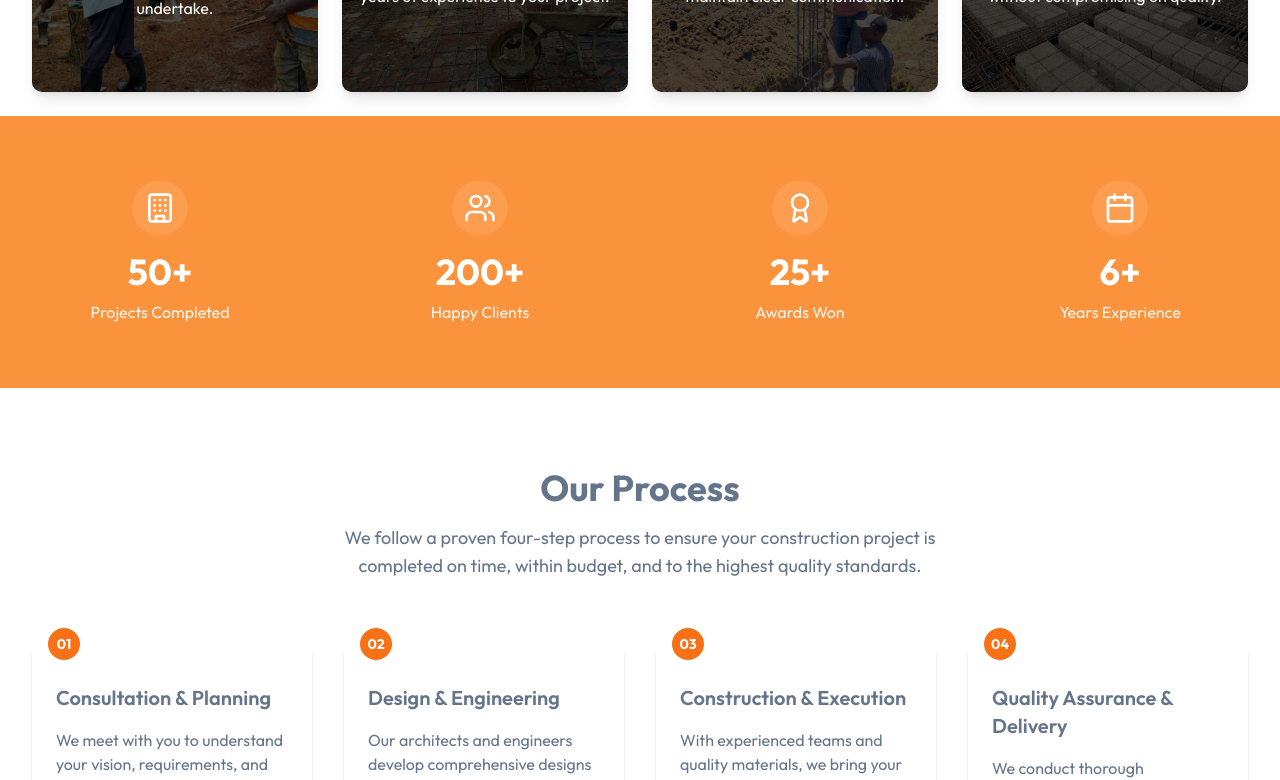
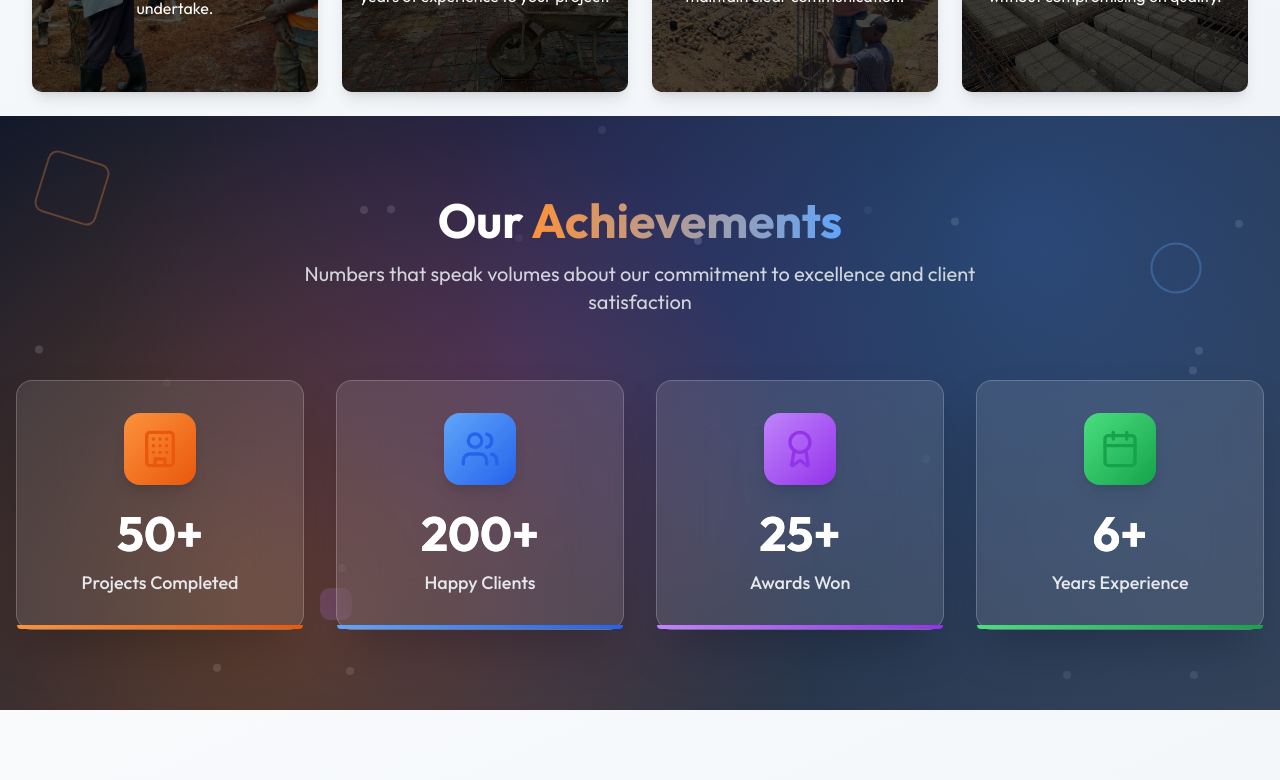
Before and after one commit to victornjiru80/EKON-v2, a React (Vite) app: page / in a window 1280 px wide. Shown: the part 1160-1940 px from the top of the page. Built offline with nearby package versions, Linux system fonts and the light colour scheme.

Commit message:
fixed some ui issues

```diff
--- a/src/components/OurValues.tsx
+++ b/src/components/OurValues.tsx
@@ -37,7 +37,7 @@ const OurValues: React.FC = () => {
   ];
 
   return (
-    <section className="py-20 bg-white">
+    <section className="py-20 bg-gradient-to-br from-slate-50 to-slate-100">
       <div className="max-w-7xl mx-auto px-4 sm:px-6 lg:px-8">
         <motion.div
           initial={{ opacity: 0, y: 30 }}
@@ -81,7 +81,7 @@ const OurValues: React.FC = () => {
           transition={{ delay: 0.5, duration: 0.7 }}
           className="mt-16 text-center"
         >
-          <div className="bg-white rounded-2xl p-8 border border-primary/10">
+          <div className=" rounded-2xl p-8 border border-primary/10">
             <h3 className="text-2xl font-bold text-muted-foreground mb-4">Building with Purpose</h3>
             <p className="text-muted-foreground text-lg max-w-2xl mx-auto">
               At Tekon Builders, we don't just build structures – we build dreams, communities, and a better future for Kenya.
--- a/src/components/PageTitle.tsx
+++ b/src/components/PageTitle.tsx
@@ -2,12 +2,12 @@ import { useEffect } from "react";
 import { useLocation } from "react-router-dom";
 
 const getTitle = (pathname: string) => {
-  if (pathname === "/") return "EKON Builders";
-  if (pathname.startsWith("/about")) return "About EKON ";
+  if (pathname === "/") return "TEKON Builders";
+  if (pathname.startsWith("/about")) return "About TEKON ";
   if (pathname.startsWith("/services")) return "Our Services";
   if (pathname.startsWith("/projects")) return "Featured Projects";
   if (pathname.startsWith("/contact")) return "Contact us";
-  return "EKON Construction";
+  return "TEKON Construction";
 };
 
 const PageTitle = () => {
--- a/src/components/Process.tsx
+++ b/src/components/Process.tsx
@@ -26,7 +26,7 @@ const Process: React.FC = () => {
   ];
 
   return (
-    <section className="py-20 bg-white">
+    <section className="py-20 bg-gradient-to-br from-slate-50 to-slate-100">
       <div className="max-w-7xl mx-auto px-4 sm:px-6 lg:px-8">
         <motion.div
           initial={{ opacity: 0, y: 30 }}
--- a/src/components/Stats.tsx
+++ b/src/components/Stats.tsx
@@ -1,47 +1,248 @@
-import React from 'react';
+import React, { useState, useEffect, useRef } from 'react';
 import { Building, Users, Award, Calendar } from 'lucide-react';
+import { motion, useInView } from 'framer-motion';
 
 const Stats: React.FC = () => {
+  const [hasAnimated, setHasAnimated] = useState(false);
+  const ref = useRef(null);
+  const isInView = useInView(ref, { once: true, amount: 0.3 });
+
   const stats = [
     {
-      icon: <Building className="h-8 w-8 text-white" />,
-      number: "50+",
-      label: "Projects Completed"
+      icon: <Building className="h-10 w-10 text-orange-600" />,
+      number: 50,
+      suffix: "+",
+      label: "Projects Completed",
+      color: "from-orange-400 to-orange-600"
     },
     {
-      icon: <Users className="h-8 w-8 text-white" />,
-      number: "200+",
-      label: "Happy Clients"
+      icon: <Users className="h-10 w-10 text-blue-600" />,
+      number: 200,
+      suffix: "+",
+      label: "Happy Clients",
+      color: "from-blue-400 to-blue-600"
     },
     {
-      icon: <Award className="h-8 w-8 text-white" />,
-      number: "25+",
-      label: "Awards Won"
+      icon: <Award className="h-10 w-10 text-purple-600" />,
+      number: 25,
+      suffix: "+",
+      label: "Awards Won",
+      color: "from-purple-400 to-purple-600"
     },
     {
-      icon: <Calendar className="h-8 w-8 text-white" />,
-      number: "6+",
-      label: "Years Experience"
+      icon: <Calendar className="h-10 w-10 text-green-600" />,
+      number: 6,
+      suffix: "+",
+      label: "Years Experience",
+      color: "from-green-400 to-green-600"
     }
   ];
 
+  const useCountUp = (end: number, start = 0, duration = 1000) => {
+    const [count, setCount] = useState(start);
+    const frameRate = 1000 / 60;
+    const totalFrames = Math.round(duration / frameRate);
+
+    useEffect(() => {
+      if (!isInView || hasAnimated) return;
+
+      let currentFrame = 0;
+      const timer = setInterval(() => {
+        currentFrame++;
+        const progress = currentFrame / totalFrames;
+        const currentCount = Math.round(end * progress);
+
+        setCount(currentCount);
+
+        if (currentFrame === totalFrames) {
+          clearInterval(timer);
+          setHasAnimated(true);
+        }
+      }, frameRate);
+
+      return () => clearInterval(timer);
+    }, [isInView, hasAnimated, end, totalFrames, frameRate]);
+
+    return count;
+  };
+
   return (
-    <section className="py-16 bg-orange-400">
-      <div className="container mx-auto px-4">
-        <div className="grid grid-cols-2 md:grid-cols-4 gap-8">
-          {stats.map((stat, index) => (
-            <div key={index} className="text-center text-white">
-              <div className="flex justify-center mb-4">
-                <div className="p-3 bg-white/10 rounded-full">
-                  {stat.icon}
+    <section
+      ref={ref}
+      className="relative py-20 overflow-hidden"
+      style={{
+        background: `
+          radial-gradient(circle at 20% 80%, rgba(249, 115, 22, 0.3) 0%, transparent 50%),
+          radial-gradient(circle at 80% 20%, rgba(59, 130, 246, 0.3) 0%, transparent 50%),
+          radial-gradient(circle at 40% 40%, rgba(147, 51, 234, 0.2) 0%, transparent 50%),
+          linear-gradient(135deg, #0f172a 0%, #1e293b 50%, #334155 100%)
+        `
+      }}
+    >
+      {/* Animated background elements */}
+      <div className="absolute inset-0">
+        {[...Array(20)].map((_, i) => (
+          <motion.div
+            key={i}
+            className="absolute w-2 h-2 bg-white/20 rounded-full"
+            style={{
+              left: `${Math.random() * 100}%`,
+              top: `${Math.random() * 100}%`,
+            }}
+            animate={{
+              y: [0, -20, 0],
+              opacity: [0.2, 0.8, 0.2],
+            }}
+            transition={{
+              duration: 3 + Math.random() * 2,
+              repeat: Infinity,
+              delay: Math.random() * 2,
+            }}
+          />
+        ))}
+      </div>
+
+      {/* Floating geometric shapes */}
+      <div className="absolute inset-0 pointer-events-none">
+        <motion.div
+          className="absolute top-10 left-10 w-16 h-16 border-2 border-orange-400/30 rounded-lg"
+          animate={{ rotate: 360 }}
+          transition={{ duration: 20, repeat: Infinity, ease: "linear" }}
+        />
+        <motion.div
+          className="absolute top-32 right-20 w-12 h-12 border-2 border-blue-400/30 rounded-full"
+          animate={{ scale: [1, 1.2, 1], rotate: [0, 180, 360] }}
+          transition={{ duration: 8, repeat: Infinity }}
+        />
+        <motion.div
+          className="absolute bottom-20 left-1/4 w-8 h-8 bg-purple-400/20 rounded-lg"
+          animate={{ y: [-10, 10, -10], rotate: [0, 90, 0] }}
+          transition={{ duration: 6, repeat: Infinity }}
+        />
+      </div>
+
+      <div className="relative container mx-auto px-4">
+        <motion.div
+          initial={{ opacity: 0, y: 30 }}
+          whileInView={{ opacity: 1, y: 0 }}
+          viewport={{ once: true }}
+          transition={{ duration: 0.8 }}
+          className="text-center mb-16"
+        >
+          <h2 className="text-4xl md:text-5xl font-bold text-white mb-4">
+            Our <span className="bg-gradient-to-r from-orange-400 to-blue-400 bg-clip-text text-transparent">Achievements</span>
+          </h2>
+          <p className="text-xl text-gray-300 max-w-3xl mx-auto">
+            Numbers that speak volumes about our commitment to excellence and client satisfaction
+          </p>
+        </motion.div>
+
+        <div className="grid grid-cols-2 lg:grid-cols-4 gap-8">
+          {stats.map((stat, index) => {
+            const count = useCountUp(stat.number);
+
+            return (
+              <motion.div
+                key={index}
+                initial={{ opacity: 0, y: 50, scale: 0.8 }}
+                whileInView={{ opacity: 1, y: 0, scale: 1 }}
+                viewport={{ once: true }}
+                transition={{
+                  duration: 0.6,
+                  delay: index * 0.2,
+                  type: "spring",
+                  stiffness: 100
+                }}
+                whileHover={{
+                  scale: 1.05,
+                  transition: { type: "spring", stiffness: 300, damping: 20 }
+                }}
+                className="relative"
+              >
+                <div className="relative bg-white/10 backdrop-blur-xl border border-white/20 rounded-2xl p-8 text-center shadow-2xl hover:shadow-orange-500/25 transition-all duration-300 group">
+                  {/* Gradient overlay */}
+                  <div className={`absolute inset-0 bg-gradient-to-br ${stat.color} opacity-0 group-hover:opacity-10 rounded-2xl transition-opacity duration-300`} />
+
+                  {/* Animated border */}
+                  <div className="absolute inset-0 rounded-2xl bg-gradient-to-r from-transparent via-white/20 to-transparent opacity-0 group-hover:opacity-100 transition-opacity duration-300"
+                       style={{
+                         background: `linear-gradient(90deg, transparent, ${stat.color.split(' ')[1]}, transparent)`,
+                         backgroundSize: '200% 100%',
+                         animation: 'shimmer 2s infinite'
+                       }} />
+
+                  {/* Icon container */}
+                  <motion.div
+                    initial={{ scale: 0 }}
+                    whileInView={{ scale: 1 }}
+                    viewport={{ once: true }}
+                    transition={{
+                      delay: index * 0.2 + 0.3,
+                      type: "spring",
+                      stiffness: 200
+                    }}
+                    className="flex justify-center mb-6"
+                  >
+                    <div className={`p-4 bg-gradient-to-br ${stat.color} rounded-2xl shadow-lg group-hover:shadow-xl transition-shadow duration-300`}>
+                      <div className="text-white">
+                        {stat.icon}
+                      </div>
+                    </div>
+                  </motion.div>
+
+                  {/* Animated number */}
+                  <motion.div
+                    initial={{ scale: 0.5, opacity: 0 }}
+                    whileInView={{ scale: 1, opacity: 1 }}
+                    viewport={{ once: true }}
+                    transition={{
+                      delay: index * 0.2 + 0.5,
+                      type: "spring",
+                      stiffness: 200
+                    }}
+                    className="text-4xl md:text-5xl font-bold text-white mb-3 bg-gradient-to-r from-white to-gray-200 bg-clip-text text-transparent"
+                  >
+                    {count}{stat.suffix}
+                  </motion.div>
+
+                  {/* Label */}
+                  <motion.div
+                    initial={{ opacity: 0 }}
+                    whileInView={{ opacity: 1 }}
+                    viewport={{ once: true }}
+                    transition={{ delay: index * 0.2 + 0.7 }}
+                    className="text-lg text-gray-200 font-medium"
+                  >
+                    {stat.label}
+                  </motion.div>
+
+                  {/* Progress bar */}
+                  <motion.div
+                    initial={{ width: 0 }}
+                    whileInView={{ width: "100%" }}
+                    viewport={{ once: true }}
+                    transition={{
+                      delay: index * 0.2 + 1,
+                      duration: 1.5,
+                      ease: "easeOut"
+                    }}
+                    className={`absolute bottom-0 left-0 h-1 bg-gradient-to-r ${stat.color} rounded-b-2xl`}
+                  />
                 </div>
-              </div>
-              <div className="text-3xl md:text-4xl font-bold mb-2">{stat.number}</div>
-              <div className="text-sm md:text-base opacity-90">{stat.label}</div>
-            </div>
-          ))}
+              </motion.div>
+            );
+          })}
         </div>
       </div>
+
+      <style dangerouslySetInnerHTML={{
+        __html: `
+          @keyframes shimmer {
+            0% { background-position: -200% 0; }
+            100% { background-position: 200% 0; }
+          }
+        `
+      }} />
     </section>
   );
 };
--- a/src/components/WhyChooseUs.tsx
+++ b/src/components/WhyChooseUs.tsx
@@ -44,7 +44,7 @@ const WhyChooseUs: React.FC = () => {
   };
 
   return (
-    <section className="pt-16 pb-6 bg-white">
+    <section className="pt-16 pb-6 bg-gradient-to-br from-slate-50 to-slate-100">
       <div className="max-w-7xl mx-auto px-4 sm:px-6 lg:px-8">
         <div className="text-center mb-12">
           <h2 className="text-3xl md:text-4xl font-bold text-muted-foreground mb-4">
```
Also changed, not shown: src/components/Team.tsx (+5 -5 lines).
